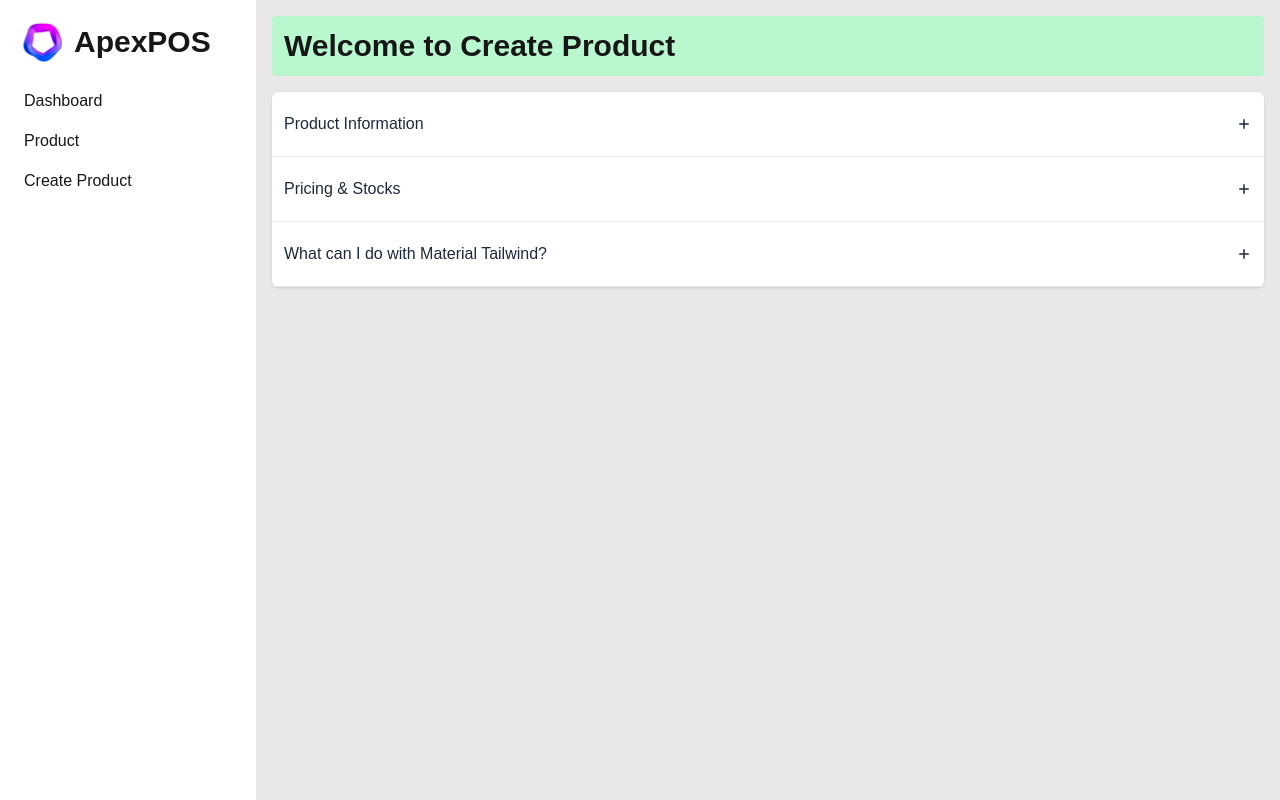
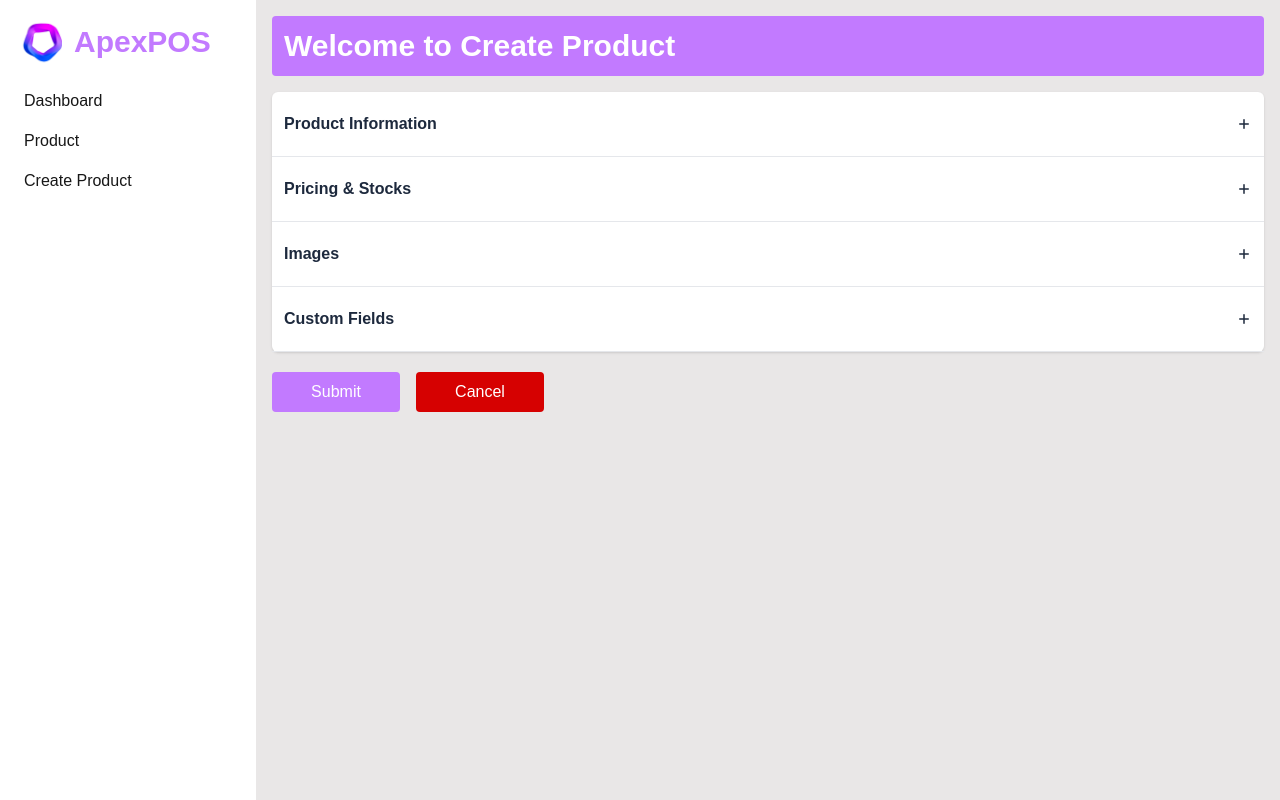
Before and after one commit to ayesharafiq151342/POS-WEBSITE-, a Next.js app: page /createproduct in a window 1280 px wide. Built offline with nearby package versions, Linux system fonts and the light colour scheme.

Commit message:
creatproduct modify

```diff
--- /dev/null
+++ b/app/createproduct/Custom_Fields.tsx
@@ -0,0 +1,119 @@
+import React, { useState } from "react";
+
+export type Warranty = {
+  manufacturer: string;
+  manufacturedDate: string;
+  expiryDate: string;
+  warranty: string; // select ke liye string
+};
+
+const WarrantySectionWithLabels: React.FC = () => {
+  const [warranty, setWarranty] = useState<Warranty>({
+    manufacturer: "",
+    manufacturedDate: "",
+    expiryDate: "",
+    warranty: "No", // default
+  });
+
+  const handleChange = (
+    e: React.ChangeEvent<HTMLInputElement | HTMLSelectElement>
+  ) => {
+    const { name, value } = e.target;
+    setWarranty({
+      ...warranty,
+      [name]: value,
+    });
+  };
+
+  const handleSubmit = async () => {
+    try {
+      const res = await fetch("/api/warranty", {
+        method: "POST",
+        headers: { "Content-Type": "application/json" },
+        body: JSON.stringify(warranty),
+      });
+      if (!res.ok) throw new Error("Failed to save warranty");
+      alert("Warranty saved successfully!");
+      setWarranty({
+        manufacturer: "",
+        manufacturedDate: "",
+        expiryDate: "",
+        warranty: "No",
+      });
+    } catch (err) {
+      console.error(err);
+      alert("Error saving warranty!");
+    }
+  };
+
+  return (
+    <div className="p-6 bg-white text-slate-500  rounded-lg m-6 max-w-full mx-auto mt-6 ">
+
+      <div className="grid grid-cols-4 gap-4 mb-2">
+        <label className="font-medium text-slate-500 ">Warranty*</label>
+        <label className="font-medium text-slate-500 ">Manufacturer*</label>
+        <label className="font-medium text-slate-500 ">Manufactured Date*</label>
+        <label className="font-medium text-slate-500 ">Expiry On*</label>
+      </div>
+
+      {/* Form Row */}
+      <div className="grid grid-cols-4 gap-4 mb-4">
+        {/* Warranty Select */}
+        <div>
+          <select
+            name="warranty"
+            value={warranty.warranty}
+            onChange={handleChange}
+            className="border rounded-md p-2 w-full"
+          >
+            <option value="Yes">Yes</option>
+            <option value="No">No</option>
+          </select>
+        </div>
+
+        {/* Manufacturer */}
+        <div>
+          <input
+            type="text"
+            name="manufacturer"
+            value={warranty.manufacturer}
+            onChange={handleChange}
+            className="border rounded-md p-2 w-full"
+            placeholder="Manufacturer Name"
+          />
+        </div>
+
+        {/* Manufactured Date */}
+        <div>
+          <input
+            type="date"
+            name="manufacturedDate"
+            value={warranty.manufacturedDate}
+            onChange={handleChange}
+            className="border rounded-md p-2 w-full"
+          />
+        </div>
+
+        {/* Expiry Date */}
+        <div>
+          <input
+            type="date"
+            name="expiryDate"
+            value={warranty.expiryDate}
+            onChange={handleChange}
+            className="border rounded-md p-2 w-full"
+          />
+        </div>
+      </div>
+
+      <button
+        onClick={handleSubmit}
+        className="bg-[var(--accent)] hover:bg-[var(--hover)] text-white font-semibold py-2 px-4 rounded-md transition-colors"
+      >
+        Save Warranty
+      </button>
+    </div>
+  );
+};
+
+export default WarrantySectionWithLabels;
--- /dev/null
+++ b/app/createproduct/imageupload.tsx
@@ -0,0 +1,100 @@
+import React, { useState } from "react";
+
+const ImageUpload = () => {
+  const [images, setImages] = useState<File[]>([]);
+  const [previewUrls, setPreviewUrls] = useState<string[]>([]);
+
+  const handleImageChange = (e: React.ChangeEvent<HTMLInputElement>) => {
+    const files = e.target.files;
+    if (!files) return;
+
+    const validTypes = ["image/jpeg", "image/png", "image/webp"];
+    const selectedFiles: File[] = [];
+    const selectedPreviews: string[] = [];
+
+    for (let i = 0; i < files.length; i++) {
+      if (!validTypes.includes(files[i].type)) {
+        alert(`Invalid file type: ${files[i].name}`);
+        continue;
+      }
+      selectedFiles.push(files[i]);
+      selectedPreviews.push(URL.createObjectURL(files[i]));
+    }
+
+    setImages([...images, ...selectedFiles]);
+    setPreviewUrls([...previewUrls, ...selectedPreviews]);
+  };
+
+  const handleRemove = (index: number) => {
+    setImages(images.filter((_, i) => i !== index));
+    setPreviewUrls(previewUrls.filter((_, i) => i !== index));
+  };
+
+  const handleSubmit = async () => {
+    const formData = new FormData();
+    images.forEach((img) => formData.append("images", img));
+
+    try {
+      const res = await fetch("/api/upload", {
+        method: "POST",
+        body: formData,
+      });
+      if (!res.ok) throw new Error("Upload failed");
+      alert("Images uploaded successfully!");
+      setImages([]);
+      setPreviewUrls([]);
+    } catch (err) {
+      console.error(err);
+      alert("Upload error!");
+    }
+  };
+
+  return (
+    <div className="min-h-54 flex justify-start items-start p-6 ">
+      {/* Left aligned card */}
+      <div className="p-6 w-full max-w-lg bg-white rounded-lg shadow-md border border-gray-200">
+        <h2 className="text-xl font-bold mb-4 text-gray-800">Add Images</h2>
+
+        <label className="block mb-4 cursor-pointer">
+          <div className="flex items-center justify-center border-2 border-dashed border-gray-300 rounded-lg h-32 hover:border-blue-500 hover:bg-blue-50 transition-colors">
+            <span className="text-gray-400">Click or Drag & Drop images here</span>
+          </div>
+          <input
+            type="file"
+            accept="image/*"
+            multiple
+            onChange={handleImageChange}
+            className="hidden"
+          />
+        </label>
+
+        <div className="grid grid-cols-3 gap-3 mb-4">
+          {previewUrls.map((url, index) => (
+            <div key={index} className="relative w-full pb-full rounded-lg overflow-hidden shadow-sm">
+              <img
+                src={url}
+                alt="preview"
+                className="absolute top-0 left-0 w-full h-full object-cover"
+              />
+              <button
+                onClick={() => handleRemove(index)}
+                className="absolute top-1 right-1 bg-red-500 text-white rounded-full w-6 h-6 flex items-center justify-center text-sm shadow-md hover:bg-red-600"
+              >
+                ×
+              </button>
+            </div>
+          ))}
+        </div>
+
+        <button
+          onClick={handleSubmit}
+          className="w-full bg-[var(--accent)] hover:bg-[var(--hover)] text-white font-semibold py-2 px-4 rounded-md transition-colors"
+        >
+          Upload Images
+        </button>
+      </div>
+    </div>
+  );
+};
+
+export default ImageUpload;
--- a/app/createproduct/page.tsx
+++ b/app/createproduct/page.tsx
@@ -3,6 +3,8 @@ import { useState } from "react";
 import Sidebar from "../components/sidebar/page";
 import { Pencil, Trash } from "lucide-react";
 import TestPopup from "./testpop";
+import ImageUpload from "./imageupload";
+import WarrantySectionDropdown from "./Custom_Fields";
 export default function CreateProduct() {
   const [openIndex, setOpenIndex] = useState<number | null>(null);
   const [showPopup, setShowPopup] = useState(false);
@@ -11,15 +13,23 @@ export default function CreateProduct() {
   const [barcode, setBarcode] = useState("");
   const [slug, setSlug] = useState("");
   const [mode, setMode] = useState<"single" | "multiple">("single");
-  const [variants, setVariants] = useState([
-    { attribute: "color", value: "", sku: "", quantity: 0, price: 0 },
-  ]);
-
+  const [variants, setVariants] = useState<Variant[]>([]);
+  const [submit, setSubmit] = useState(false);
+  const [cancel, setCancel] = useState(false);
   const generateBarcodeFromName = (name: string): string => {
     const slug = name.toLowerCase().trim().replace(/ /g, "-");
     const random = Math.floor(10000 + Math.random() * 90000); // 5-digit random number
     return `${slug}-${random}`;
   };
+
+  type Variant = {
+    attribute: string;
+    value: string;
+    sku: string;
+    quantity: number;
+    price: number;
+  };
+
 
   const toggleAccordion = (index: number) => {
     setOpenIndex(openIndex === index ? null : index);
@@ -74,7 +84,7 @@ const editVariantRow = (index: number) => {
 
   const handleVariantChange = (
     index: number,
-    field: string,
+    field: keyof Variant,
     value: string | number
   ) => {
     const newVariants = [...variants];
@@ -82,6 +92,14 @@ const editVariantRow = (index: number) => {
     setVariants(newVariants);
   };
 
+  const handleSubmit = () => {
+    setSubmit(true);
+    console.log("Submitted!", submit); // note: state update is async
+  };
+    const handleCancel = () => {
+    setCancel(true);
+    console.log("Cancel clicked"); // state update async, ye just confirmation
+  };
   const accordionItems = [
     {
       title: "Product Information",
@@ -263,11 +281,7 @@ const editVariantRow = (index: number) => {
             />
           </div>
 
-          <input
-            type="submit"
-            value="Submit Product"
-            className="bg-green-600 text-white px-5 py-2 rounded-md cursor-pointer hover:bg-green-700 transition"
-          />
+
 
           {/* Add Category Popup */}
           {showPopup && (
@@ -318,7 +332,7 @@ const editVariantRow = (index: number) => {
               type="button"
               onClick={() => setMode("single")}
               className={`px-4 py-2 rounded-md font-semibold ${mode === "single"
-                  ? "bg-purple-400 text-white"
+                ? "bg-[var(--accent)] text-white"
                 : "bg-gray-200 text-gray-700 hover:bg-gray-300"
                 }`}
             >
@@ -328,7 +342,7 @@ const editVariantRow = (index: number) => {
               type="button"
               onClick={() => setMode("multiple")}
               className={`px-4 py-2 rounded-md font-semibold ${mode === "multiple"
-                  ? "bg-purple-400 text-white"
+                ? "bg-[var(--accent)] text-white"
                 : "bg-gray-200 text-gray-700 hover:bg-gray-300"
                 }`}
             >
@@ -435,54 +449,57 @@ const editVariantRow = (index: number) => {
           {mode === "multiple" && (
             <div>
               <h2 className="text-lg font-semibold mb-4">Variant Attributes*</h2>
-                  <table className="w-full border border-gray-300 rounded-md">
-                    <thead className="bg-gray-100">
+              <table className="w-full   rounded-md">
+                <thead className="bg-[var(--accent)] text-white">
                   <tr>
-                        <th className="border px-2 py-1">Variant</th>
-                        <th className="border px-2 py-1">Variant Value</th>
-                        <th className="border px-2 py-1">SKU</th>
-                        <th className="border px-2 py-1">Quantity</th>
-                        <th className="border px-2 py-1">Price</th>
-                        <th className="border px-2 py-1">Action</th>
+                    <th className="  px-2 py-1">Variant</th>
+                    <th className=" px-2 py-1">Variant Value</th>
+                    <th className=" px-2 py-1">SKU</th>
+                    <th className=" px-2 py-1">Quantity</th>
+                    <th className=" px-2 py-1">Price</th>
+                    <th className=" px-2 py-1">Action</th>
                   </tr>
                 </thead>
                 <tbody>
                   {variants.map((variant, index) => (
                     <tr key={index}>
-                          <td className="border px-2 py-1">
+                      <td className="px-2 py-1">
                         <select
                           value={variant.attribute}
                           onChange={(e) =>
                             handleVariantChange(index, "attribute", e.target.value)
                           }
-                              className="w-full border rounded-md p-1"
+                          className="w-full  outline rounded focus:ring-0 p-1 bg-white"
                         >
                           <option value="color">Color</option>
                           <option value="size">Size</option>
                           <option value="material">Material</option>
                         </select>
                       </td>
-                          <td className="border px-2 py-1">
+
+                      <td className="px-2 py-1">
                         <input
                           type="text"
                           value={variant.value}
                           onChange={(e) =>
                             handleVariantChange(index, "value", e.target.value)
                           }
-                              className="w-full border rounded-md p-1"
+                          className="w-full  outline rounded focus:ring-0 p-1 bg-white"
                         />
                       </td>
-                          <td className="border px-2 py-1">
+
+                      <td className="px-2 py-1">
                         <input
                           type="text"
                           value={variant.sku}
                           onChange={(e) =>
                             handleVariantChange(index, "sku", e.target.value)
                           }
-                              className="w-full border rounded-md p-1"
+                          className="w-full  outline rounded focus:ring-0 p-1 bg-white"
                         />
                       </td>
-                          <td className="border px-2 py-1">
+
+                      <td className="px-2 py-1">
                         <input
                           type="number"
                           min={0}
@@ -490,10 +507,11 @@ const editVariantRow = (index: number) => {
                           onChange={(e) =>
                             handleVariantChange(index, "quantity", Number(e.target.value))
                           }
-                              className="w-full border rounded-md p-1"
+                          className="w-full  outline rounded focus:ring-0 p-1 bg-white"
                         />
                       </td>
-                          <td className="border px-2 py-1">
+
+                      <td className="px-2 py-1">
                         <input
                           type="number"
                           min={0}
@@ -502,15 +520,16 @@ const editVariantRow = (index: number) => {
                           onChange={(e) =>
                             handleVariantChange(index, "price", Number(e.target.value))
                           }
-                              className="w-full border rounded-md p-1"
+                          className="w-full outline rounded focus:ring-0 p-1 bg-white"
                         />
                       </td>
-                          <td className="border px-2 py-1 text-center">
+
+                      <td className=" px-2 py-1  outline rounded text-center">
                         <div className="flex gap-3">
 
                           <div className="flex gap-3">
                             {/* Edit Button */}
-  <TestPopup/>
+                            <TestPopup />
 
                             {/* Delete Button */}
                             <button
@@ -531,7 +550,7 @@ const editVariantRow = (index: number) => {
               <button
                 type="button"
                 onClick={addVariantRow}
-                    className="mt-3 px-3 py-1 bg-purple-400 text-white rounded-md hover:bg-[var(--hover)] transition"
+                className="mt-3 px-3 py-1 bg-[var(--accent)] text-white rounded-md hover:bg-[var(--hover)] transition"
               >
                 + Add Variant
               </button>
@@ -541,20 +560,26 @@ const editVariantRow = (index: number) => {
       </form>
     },
     {
-      title: "What can I do with Material Tailwind?",
-      content: "Material Tailwind allows you to quickly build modern, responsive websites with a focus on design."
+      title: "Images",
+      content: (<>
+   <ImageUpload/>   </>),
+    },    {
+      title: "Custom Fields",
+      content:
+<WarrantySectionDropdown />
+
     }
   ];
 
   return (
     <Sidebar>
-      <h1 className="text-3xl font-bold mb-4 bg-green-200 p-3 rounded">Welcome to Create Product</h1>
-      <div className="bg-white w-full rounded-md shadow">
+      <h1 className="text-3xl font-bold mb-4 bg-[var(--accent)] text-white p-3 rounded">Welcome to Create Product</h1>
+      <div className="bg-white  w-full rounded-md shadow">
         {accordionItems.map((item, index) => (
           <div key={index} className="border-b border-gray-200">
             <button
               onClick={() => toggleAccordion(index)}
-              className="w-full flex bg-[var(--accent)] text-black justify-between items-center py-5 px-3 text-slate-800 hover:bg-[var(--hover)] transition"
+              className="w-full flex font-bold text-black  justify-between items-center py-5 px-3 text-slate-800  transition"
             >
               <span>{item.title}</span>
               <span className="transition-transform duration-300">
@@ -567,6 +592,21 @@ const editVariantRow = (index: number) => {
           </div>
         ))}
       </div>
+        <button
+      type="button"
+      onClick={handleSubmit}
+      className="bg-[var(--accent)] hover:bg-[var(--hover)] text-white rounded w-32 h-10 mt-5 transition-colors"
+    >
+      Submit
+    </button>
+          <button
+      type="button"
+      onClick={handleCancel}
+      className="bg-[var(--danger)] hover:bg-[var(--hover_danger)] text-white rounded w-32 h-10 mt-5 ml-4 "
+    >
+      Cancel
+    </button>
+
     </Sidebar>
   );
 }
--- a/app/createproduct/testpop.tsx
+++ b/app/createproduct/testpop.tsx
@@ -3,12 +3,16 @@ import { Pencil  ,Upload, X } from "lucide-react";
 export default function TestPopup() {
 
   const [edit_btn, setEdit_btn] = useState(false);
- const [image, setImage] = useState(null);
+const [image, setImage] = useState<string | null>(null);
 
-  const handleImage = (e) => {
-    const file = e.target.files[0];
-    if (file) setImage(URL.createObjectURL(file));
-  };
+
+ const handleImage = (e: React.ChangeEvent<HTMLInputElement>) => {
+  const file = e.target.files?.[0];
+  if (file) {
+    setImage(URL.createObjectURL(file));
+  }
+};
+
   return (
     <div className="p-0">
 
@@ -26,9 +30,9 @@ export default function TestPopup() {
 
       {/* POPUP */}
       {edit_btn && (
-        <div className="fixed inset-0 bg-transpatent bg-opacity-50 flex w-full items-center justify-center z-50">
-          <div className="bg-white p-6 rounded-lg shadow-lg lg:w-72">
-         <div className="p-6 bg-white rounded-xl shadow-md max-w-64 mx-auto">
+        <div className="fixed inset-0 bg-transpatent bg-opacity-50 flex  items-center justify-center z-50">
+          <div className=" p-6 rounded-lg shadow-lg lg:w-96 bg-white">
+         <div className="p-6 bg-white rounded-xl shadow-md max-w-96 mx-auto">
       {/* Header */}
       <div className="flex justify-between w-full items-center mb-5">
         <h2 className="text-xl font-semibold text-gray-800">Add Variant</h2>
@@ -53,7 +57,7 @@ export default function TestPopup() {
         <input type="file" onChange={handleImage} className="hidden" id="thumb" />
         <label
           htmlFor="thumb"
-          className="cursor-pointer px-4 py-2 bg-purple-600 text-white rounded-md hover:bg-purple-700"
+          className="cursor-pointer px-4 py-2 bg-[var(--accent)] text-white rounded-md hover:bg-[var(--hover)]"
         >
           Add Image
         </label>
@@ -66,7 +70,7 @@ export default function TestPopup() {
         {/* Barcode */}
         <div>
           <label className="block font-medium mb-1">Barcode Symbology*</label>
-          <select className="w-full border rounded-md p-2">
+          <select className="w-full border rounded-md p-2"  required>
             <option>Select Type</option>
             <option>EAN-13</option>
             <option>UPC-A</option>
@@ -80,26 +84,26 @@ export default function TestPopup() {
           <input
             type="text"
             className="w-full border rounded-md p-2"
-            placeholder="Enter item code"
+            placeholder="Enter item code" required
           />
         </div>
 
         {/* Quantity */}
         <div>
-          <label className="block font-medium mb-1">Quantity*</label>
-          <input type="number" className="w-full border rounded-md p-2" />
+          <label    className="block font-medium mb-1" >Quantity*</label>
+          <input  required type="number" className="w-full border rounded-md p-2" />
         </div>
 
         {/* Quantity Alert */}
         <div>
           <label className="block font-medium mb-1">Quantity Alert*</label>
-          <input type="number" className="w-full border rounded-md p-2" />
+          <input  required type="number" className="w-full border rounded-md p-2" />
         </div>
 
         {/* Tax Type */}
         <div>
           <label className="block font-medium mb-1">Tax Type*</label>
-          <select className="w-full border rounded-md p-2">
+          <select className="w-full border rounded-md p-2"  required>
             <option>Select</option>
             <option>Inclusive</option>
             <option>Exclusive</option>
@@ -109,13 +113,13 @@ export default function TestPopup() {
         {/* Tax */}
         <div>
           <label className="block font-medium mb-1">Tax*</label>
-          <input type="number" className="w-full border rounded-md p-2" />
+          <input type="number"  required className="w-full border rounded-md p-2" />
         </div>
 
         {/* Discount Type */}
         <div>
           <label className="block font-medium mb-1">Discount Type*</label>
-          <select className="w-full border rounded-md p-2">
+          <select className="w-full border rounded-md p-2" required>
             <option>Select</option>
             <option>Percentage</option>
             <option>Fixed</option>
@@ -125,17 +129,17 @@ export default function TestPopup() {
         {/* Discount Value */}
         <div>
           <label className="block font-medium mb-1">Discount Value*</label>
-          <input type="number" className="w-full border rounded-md p-2" />
+          <input   required type="number" className="w-full border rounded-md p-2" />
         </div>
 
       </div>
 
       {/* Submit */}
-      <button className="mt-6 w-full bg-purple-600 text-white py-2 rounded-lg hover:bg-purple-700">
+      <button className="mt-6 w-full bg-[var(--accent)] text-white py-2 rounded-lg hover:bg-[var(--hover)]">
         Save Variant
       </button>
     </div>
-            <div className="flex justify-end gap-3">
+            <div className="flex mt-6 justify-end gap-3">
               <button
                 onClick={() => setEdit_btn(false)}
                 className="px-3 py-1 bg-gray-300 rounded"
--- a/app/globals.css
+++ b/app/globals.css
@@ -4,11 +4,15 @@
   --background: #e9e7e7;
   --foreground: #171717;  ;  /* Tailwind text */
   --primary: #6366F1 ;
-  --accent: #8B5CF6 ac8bf1;
+  --accent: #c27aff ;
   --card: #FFFFFF;
   --border: #E0E7FF;
   --hover: #ac8bf1;
   --bg_white: #FFFFFF;
+  --danger: #d60101;
+  --hover_danger: #fd3d3d;
+   /* Tailwind red-400 color */
+
 
 
 }
```
Also changed, not shown: public/images/Screenshot 2025-11-30 194726.png (added). Lines whose indentation alone changed are shown as unchanged.
